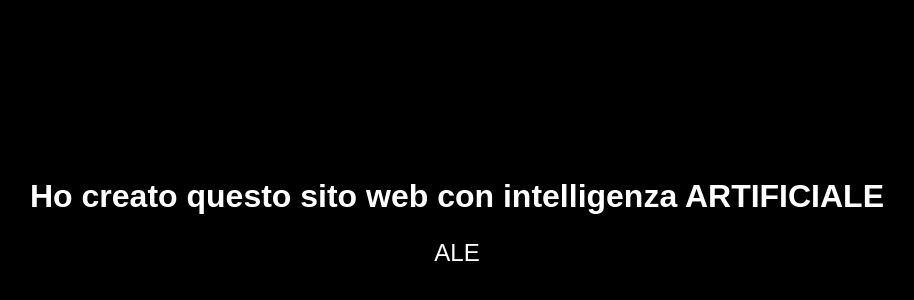
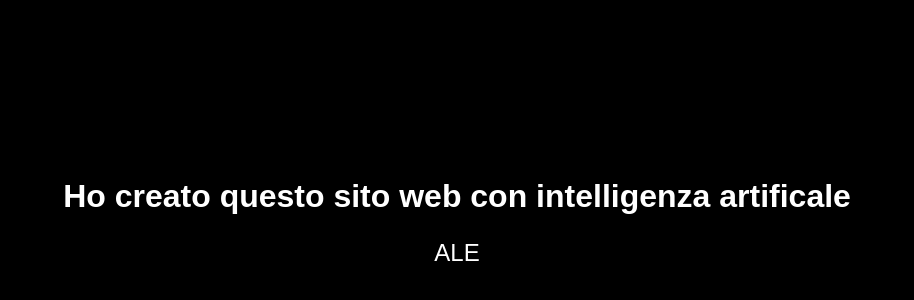
Before and after one commit to alexhleb93/websitesAI, a plain HTML site: page index.html in a window 1280 px wide. Shown: the part 176-476 px from the top of the page, without its empty margins (183-1097 px from the left). Drawn offline with Linux system fonts and the light colour scheme.

Commit message:
index.html

```diff
--- a/index.html
+++ b/index.html
@@ -32,7 +32,7 @@
 </head>
 <body>
     <div class="landing-page">
-        <h1>Ho creato questo sito web con intelligenza ARTIFICIALE</h1>
+        <h1>Ho creato questo sito web con intelligenza artificale</h1>
         <p>ALE</p>
     </div>
 </body>
```
